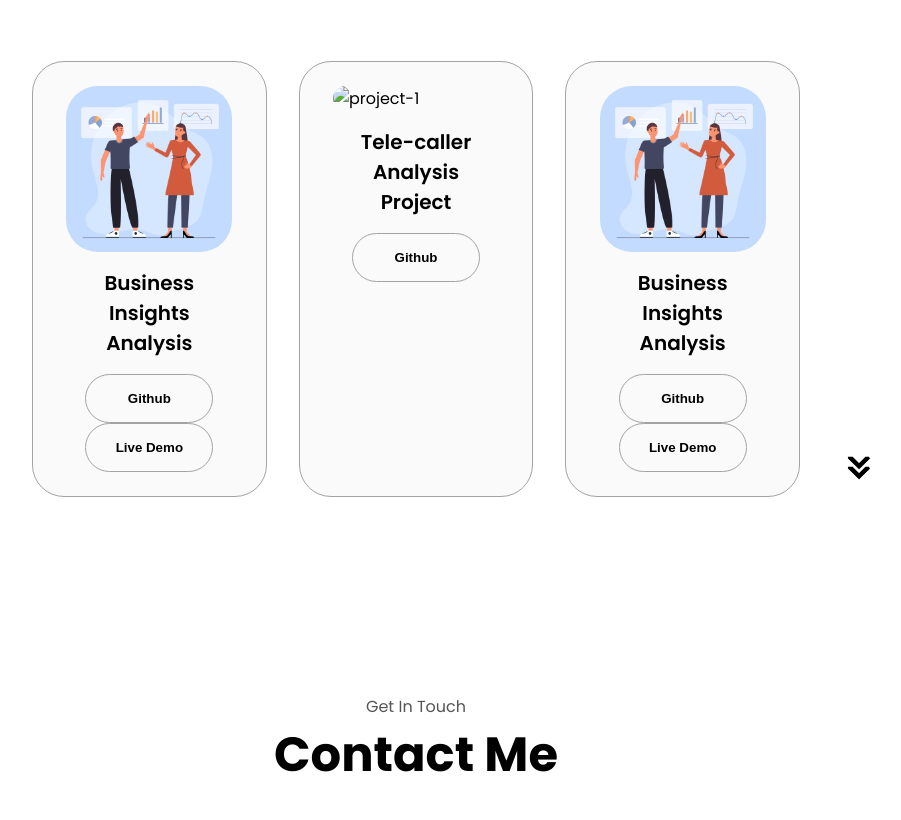
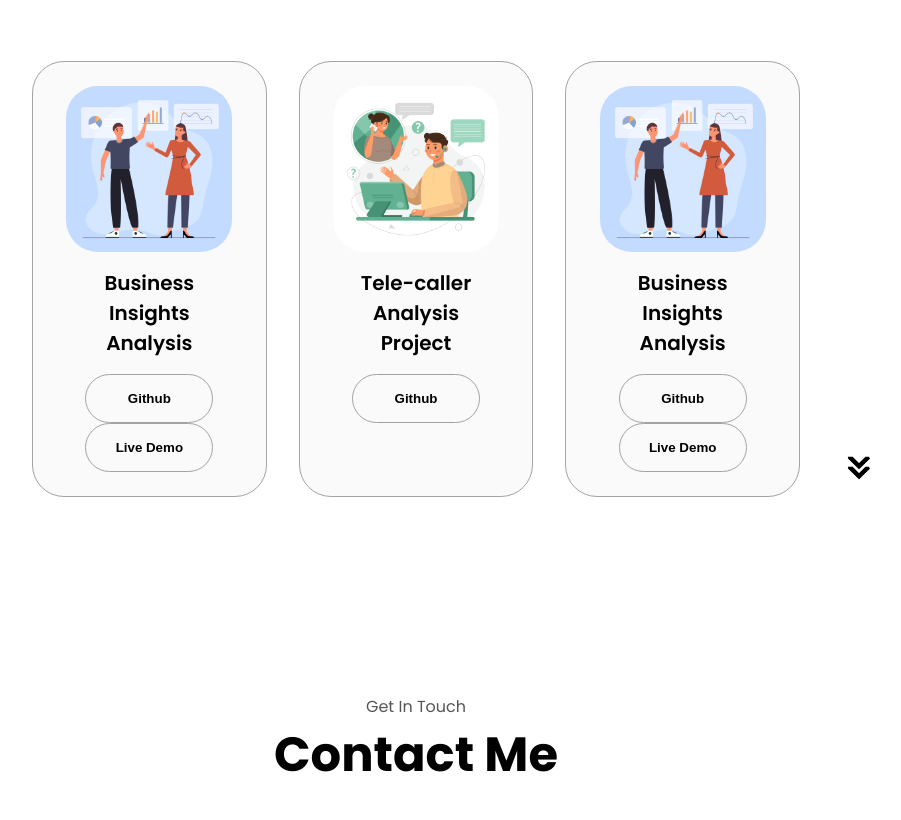
Before and after one commit to Ramya-Ramesetty/portfolio, a plain HTML site: page index.html in a window 1280 px wide. Shown: the part 2386-3206 px from the top of the page, without its empty margins (224-1125 px from the left). Drawn offline with Linux system fonts and the light colour scheme.

Commit message:
added telecaller image

```diff
--- a/index.html
+++ b/index.html
@@ -266,7 +266,7 @@
 
        <div class="details-container color-container">
            <div class="article-container">
-               <img src="./assets/project-1.jpg" alt="project-1" class="project-img" />
+               <img src="./assets/telecaller.jpg" alt="project-1" class="project-img" />
            </div>
            <h2 class="experience-sub-title project-title">Tele-caller Analysis Project</h2>
            <div class="btn-container">
```
Also changed, not shown: assets/telecaller.jpg (added).
